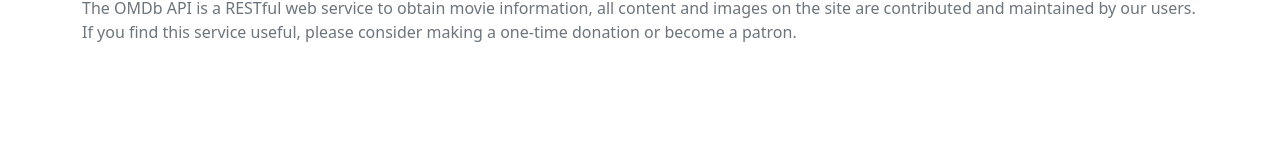
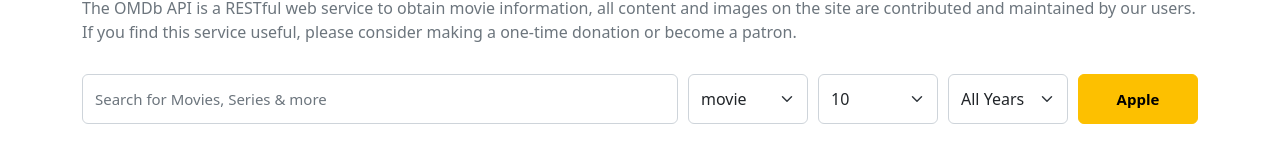
Before and after one commit to ljk4268/vue_practice, a Vue app in the folder vue3-movie-app/: page /#/ in a window 1280 px wide. Shown: the part 384-546 px from the top of the page. Built offline with nearby package versions, Linux system fonts and the light colour scheme.

Commit message:
영화 검색 기능 만들기
serch 버튼으로 영화 검색 기능 만들기

```diff
--- a/vue3-movie-app/package.json
+++ b/vue3-movie-app/package.json
@@ -41,6 +41,7 @@
     "webpack-dev-server": "^4.0.0-beta.0"
   },
   "dependencies": {
+    "axios": "^1.2.1",
     "bootstrap": "^5.2.3",
     "vue": "^3.0.7",
     "vue-router": "^4.1.6"
--- /dev/null
+++ b/vue3-movie-app/src/components/MovieItem.vue
@@ -0,0 +1,5 @@
+<template>
+  <div>
+
+  </div>
+</template>
--- /dev/null
+++ b/vue3-movie-app/src/components/MovieList.vue
@@ -0,0 +1,24 @@
+<template>
+  <div class="container">
+    <div class="inner">
+      <MovieItem
+        v-for="movie in movies"
+        :key="movie.imdbID" />
+    </div>
+  </div>
+</template>
+
+<script>
+import MovieItem from './MovieItem.vue'
+
+export default {
+  components: {
+    MovieItem
+  },
+  data(){
+    return {
+      movies: []
+    }
+  }
+}
+</script>
--- /dev/null
+++ b/vue3-movie-app/src/components/Search.vue
@@ -0,0 +1,109 @@
+<template>
+  <div class="container">
+    <input
+      v-model="title"
+      class="form-control"
+      type="text"
+      placeholder="Search for Movies, Series & more"
+      @keyup.enter="apply" />
+    <div class="selects">
+      <select
+        v-for="filter in filters"
+        v-model="$data[filter.name]"
+        :key="filter.name"
+        class="form-select">
+        <!-- option태그 value속성 알아보기  -->
+        <option
+          v-if="filter.name === 'year'"
+          value="">
+          All Years
+        </option>
+        <option
+          v-for="item in filter.items"
+          :key="item">
+          {{ item }}
+        </option>
+      </select>
+    </div>
+    <button
+      class="btn btn-primary"
+      @click="apply">
+      Apple
+    </button>
+  </div>
+</template>
+
+<script>
+import axios from 'axios';
+
+export default {
+
+  data(){
+    return {
+      title: '',
+      type: 'movie',
+      number: 10,
+      year: '',
+      filters: [
+        {
+          name: 'type',
+          items: ['movie','serise','episode']
+        },
+        {
+          name: 'number',
+          items: [10,20,30]
+        },
+        {
+          name: 'year',
+          items: (() => {
+            const years =[]
+            const thisYear = new Date().getFullYear()
+            for ( let i = thisYear; i >= 1985; i -= 1){
+              years.push(i)
+            }
+            return years
+          })()
+        },
+      ]
+    }
+  },
+  methods: {
+    async apply(){
+      //영화검색이 가능해야한다.
+      const OMDB_API_KEY = '7035c60c'
+      const res = await axios.get(`https://www.omdbapi.com/?apikey=${OMDB_API_KEY}&s=${this.title}&type=${this.type}&y=${this.year}&page=1`)
+      console.log(res)
+    }
+  }
+}
+</script>
+
+<style lang="scss" scoped>
+  .container {
+    display: flex;
+    > * {
+      margin-right: 10px;
+      font-size: 15px;
+      &:last-child {
+        margin-right: 0;
+      }
+    }
+    .selects {
+      display: flex;
+      select {
+        width: 120px;
+        margin-right: 10px;
+        &:last-child {
+          margin-right: 0;
+        }
+      }
+    }
+    .btn {
+      width: 120px;
+      height: 50px;
+      font-weight: 700;
+      // flex로 지정된 요소가 설정한 값보다 줄어들지 않도록 설정하는 속성
+      flex-shrink: 0;
+    }
+  }
+</style>
--- a/vue3-movie-app/src/routes/Home.vue
+++ b/vue3-movie-app/src/routes/Home.vue
@@ -1,12 +1,19 @@
 <template>
   <Headline />
+  <Search />
+  <MovieList />
 </template>
 
 <script>
 import Headline from '../components/Headline.vue'
+import Search from '../components/Search.vue'
+import MovieList from '../components/MovieList.vue'
+
 export default {
   components: {
-    Headline
+    Headline,
+    Search,
+    MovieList
   }
 }
 </script>
```
Also changed, not shown: 1 other file (tests, documents, lock files or other folders).
